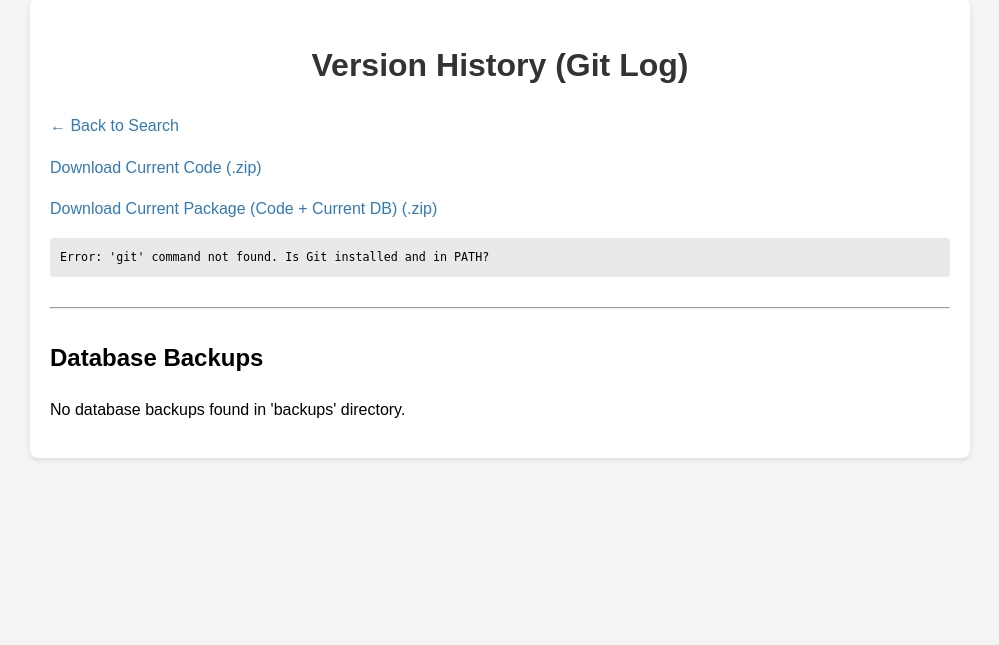
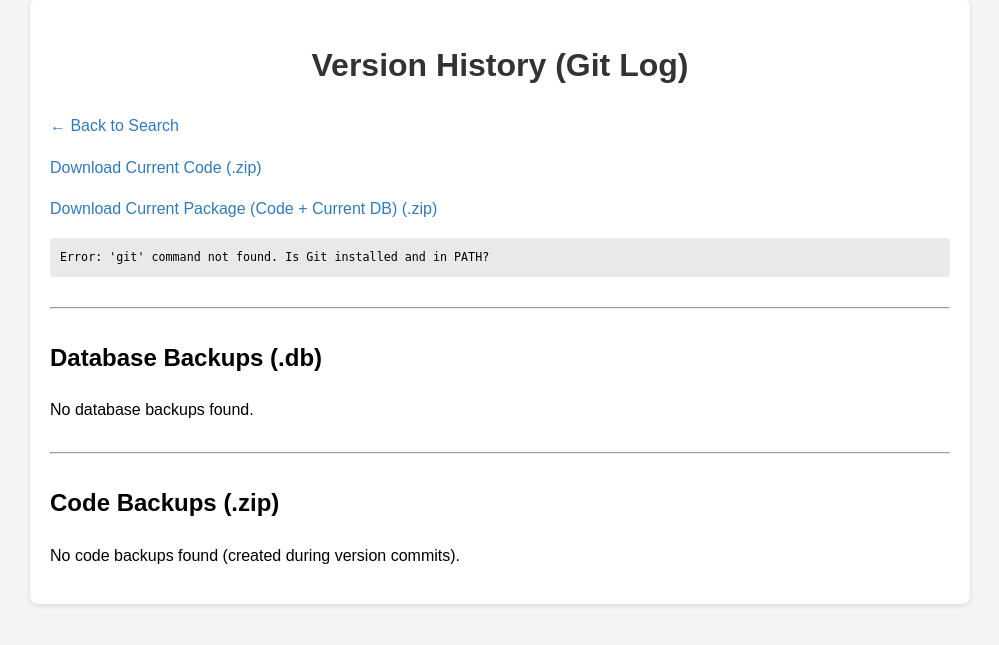
Before and after one commit to DimitriGeelen/DenkraumNavigator, a Flask app: page /history in a window 1280 px wide. Shown: the part 21-666 px from the top of the page, without its empty margins (140-1139 px from the left). Run offline with Flask 3, Linux system fonts and the light colour scheme.

Commit message:
feat: Add download links for historical code backups (v0.5.0)

```diff
--- a/app.py
+++ b/app.py
@@ -266,6 +266,24 @@ def download_backup(filename):
         print(f"Error sending backup file '{backup_path}': {e}")
         abort(500)
 
+@app.route('/download_code_backup/<filename>')
+def download_code_backup(filename):
+    """Serves a requested historical code zip backup file."""
+    # Basic security
+    if '..' in filename or '/' in filename or not filename.endswith('.zip'):
+        abort(400)
+
+    backup_path = os.path.join(BACKUP_DIR, filename)
+
+    if not os.path.isfile(backup_path):
+        abort(404)
+
+    try:
+        return send_file(backup_path, as_attachment=True, mimetype='application/zip')
+    except Exception as e:
+        print(f"Error sending code backup file '{backup_path}': {e}")
+        abort(500)
+
 @app.route('/history')
 def history():
     """Displays the git commit history and available backups."""
@@ -286,18 +304,22 @@ def history():
     except Exception as e:
         history_log = [f"An unexpected error occurred: {e}"]
 
-    # Get available backups
-    backup_files = []
+    # Get available backups (DB and Code)
+    db_backup_files = []
+    code_backup_files = []
     try:
         if os.path.isdir(BACKUP_DIR):
-            # List files, sort by modification time (newest first) might be better?
-            # Or just alphabetical which groups by date in filename
-            backup_files = sorted([f for f in os.listdir(BACKUP_DIR) if f.endswith('.db')], reverse=True)
+            all_files = sorted(os.listdir(BACKUP_DIR), reverse=True)
+            db_backup_files = [f for f in all_files if f.startswith('backup_') and f.endswith('.db')]
+            code_backup_files = [f for f in all_files if f.startswith('code_') and f.endswith('.zip')]
     except Exception as e:
         print(f"Error listing backup directory '{BACKUP_DIR}': {e}")
         # Optionally add an error message to display on the page
 
-    return render_template('history.html', history_log=history_log, backup_files=backup_files)
+    return render_template('history.html',
+                           history_log=history_log,
+                           db_backup_files=db_backup_files,
+                           code_backup_files=code_backup_files)
 
 @app.route('/download_code')
 def download_code():
--- a/templates/history.html
+++ b/templates/history.html
@@ -63,19 +63,34 @@
 
         <hr style="margin: 30px 0;">
 
-        <h2>Database Backups</h2>
-        {% if backup_files %}
+        <h2>Database Backups (.db)</h2>
+        {% if db_backup_files %}
             <ul>
-            {% for backup_file in backup_files %}
+            {% for backup_file in db_backup_files %}
                 <li>
                     {{ backup_file }}
-                    <small>[<a href="{{ url_for('download_backup', filename=backup_file) }}" title="Download {{ backup_file }}">Download</a>]</small>
-                    <!-- Restore link could be added here later if needed -->
+                    <small>[<a href="{{ url_for('download_backup', filename=backup_file) }}" title="Download {{ backup_file }}">Download DB</a>]</small>
                 </li>
             {% endfor %}
             </ul>
         {% else %}
-            <p>No database backups found in '{{ BACKUP_DIR or "backups" }}' directory.</p>
+            <p>No database backups found.</p>
+        {% endif %}
+
+        <hr style="margin: 30px 0;">
+
+        <h2>Code Backups (.zip)</h2>
+        {% if code_backup_files %}
+            <ul>
+            {% for backup_file in code_backup_files %}
+                <li>
+                    {{ backup_file }}
+                    <small>[<a href="{{ url_for('download_code_backup', filename=backup_file) }}" title="Download {{ backup_file }}">Download Code</a>]</small>
+                </li>
+            {% endfor %}
+            </ul>
+        {% else %}
+            <p>No code backups found (created during version commits).</p>
         {% endif %}
 
     </div>
```
Also changed, not shown: 1 other file.
